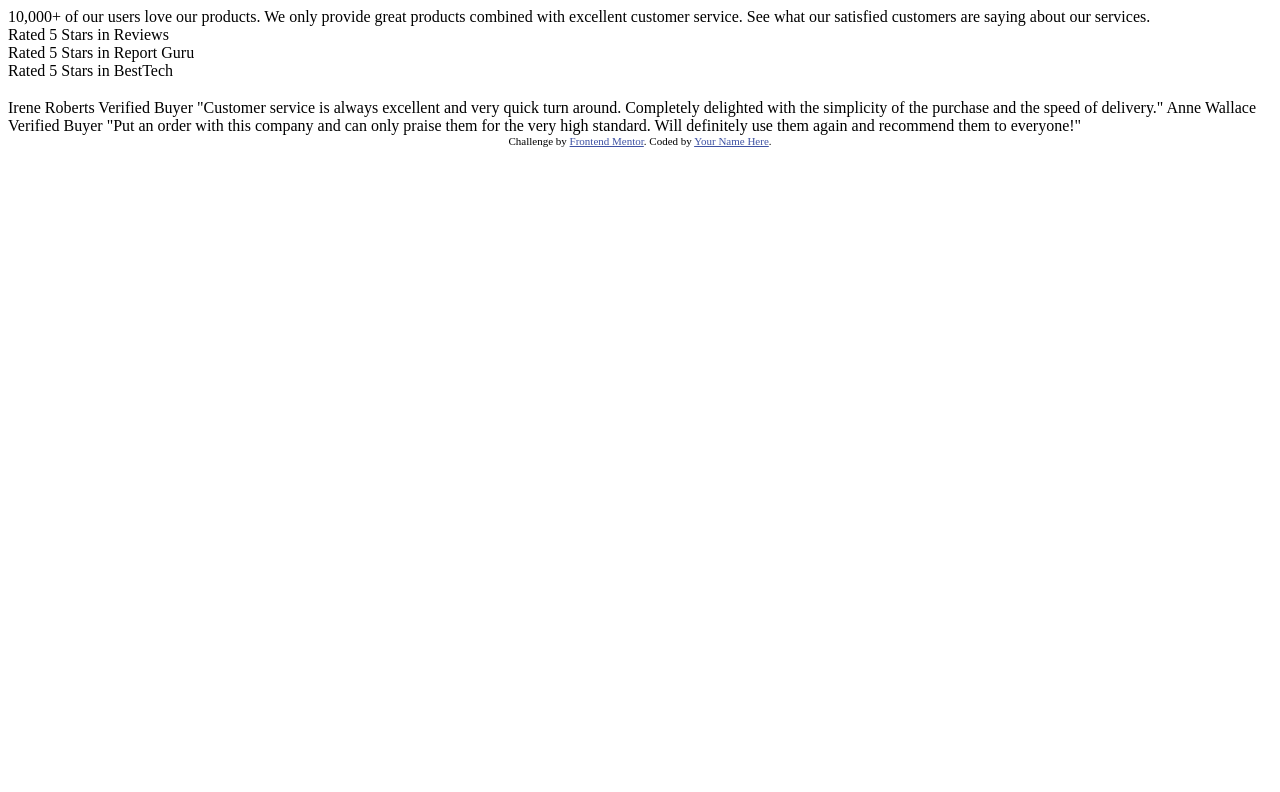
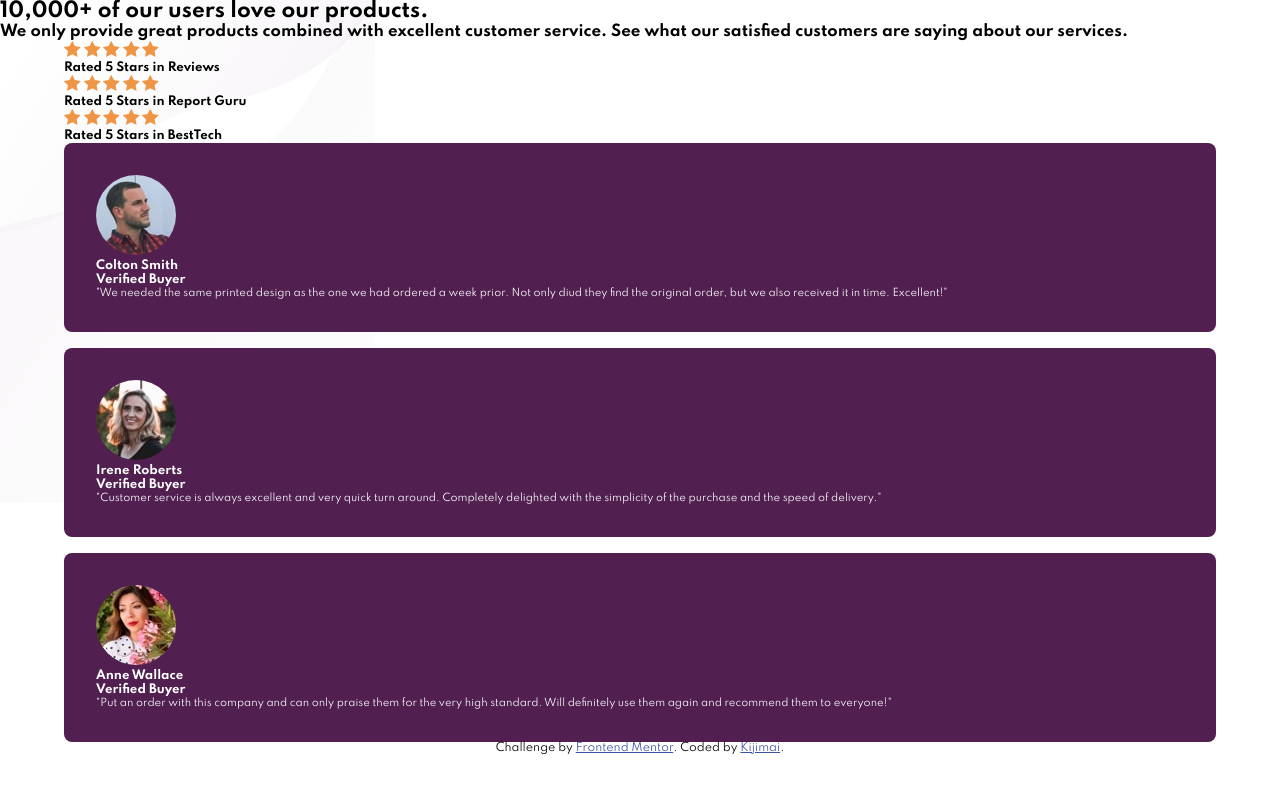
Before and after one commit to Kijimai/social-proof-section, a website: page index.html in a window 1280 px wide. Drawn offline with nearby package versions, Linux system fonts and the light colour scheme.

Commit message:
start of styling and sass

```diff
--- a/index.html
+++ b/index.html
@@ -9,6 +9,10 @@
       sizes="32x32"
       href="./images/favicon-32x32.png"
     />
+    <link rel="preconnect" href="https://fonts.googleapis.com">
+    <link rel="preconnect" href="https://fonts.gstatic.com" crossorigin>
+    <link href="https://fonts.googleapis.com/css2?family=Spartan:wght@400;500;700&display=swap" rel="stylesheet">
+    <link rel="stylesheet" href="style.css">
     <title>Frontend Mentor | Social proof section</title>
     <style>
       .attribution {
@@ -21,47 +25,89 @@
     </style>
   </head>
   <body>
+    <header>
+      <h1 class="top-header">
         10,000+ of our users love our products.
-
-    We only provide great products combined with excellent customer service.
-    See what our satisfied customers are saying about our services.
-
+      </h1>
+      <h2 class="bottom-header">
+        We only provide great products combined with excellent customer service. See what our satisfied customers are saying about our services.
+      </h2>
+    </header>
+    <main>
       <div class="rated-box">
-      Rated 5 Stars in Reviews
+        <div class="star-box">
+          <img src="images/icon-star.svg" alt="star">
+          <img src="images/icon-star.svg" alt="star">
+          <img src="images/icon-star.svg" alt="star">
+          <img src="images/icon-star.svg" alt="star">
+          <img src="images/icon-star.svg" alt="star">
+        </div>
+        <h3 class="rating-src">Rated 5 Stars in Reviews</h3>
       </div>
       <div class="rated-box">
-      Rated 5 Stars in Report Guru
+        <div class="star-box">
+          <img src="images/icon-star.svg" alt="star">
+          <img src="images/icon-star.svg" alt="star">
+          <img src="images/icon-star.svg" alt="star">
+          <img src="images/icon-star.svg" alt="star">
+          <img src="images/icon-star.svg" alt="star">
+        </div>
+        <h3 class="rating-src">Rated 5 Stars in Report Guru</h3>
       </div>
       <div class="rated-box">
-      Rated 5 Stars in BestTech
+        <div class="star-box">
+          <img src="images/icon-star.svg" alt="star">
+          <img src="images/icon-star.svg" alt="star">
+          <img src="images/icon-star.svg" alt="star">
+          <img src="images/icon-star.svg" alt="star">
+          <img src="images/icon-star.svg" alt="star">
+        </div>
+        <h3 class="rating-src">Rated 5 Stars in BestTech</h3>
+      </div>
+
+      <div class="social-proof-container">
+        <div class="social-proof">
+          <div class="user-profile">
+            <img class="avatar" src="images/image-colton.jpg" alt="colton">
+            <h3 class="username">Colton Smith</h3>
+            <h3 class="buyer-status">Verified Buyer</h3>
+          </div>
+          <div class="user-review">
+            <p>"We needed the same printed design as the one we had ordered a week prior. Not only diud they find the original order, but we also received it in time. Excellent!"</p>
+          </div>
         </div>
 
         <div class="social-proof">
           <div class="user-profile">
-        <h3 class="username"></h3>
-        <h3 class="buyer-status"></h3>
+            <img class="avatar" src="images/image-irene.jpg" alt="irene">
+            <h3 class="username">Irene Roberts</h3>
+            <h3 class="buyer-status">Verified Buyer</h3>
+          </div>
+          <div class="user-review">
+            <p>"Customer service is always excellent and very quick turn around. Completely delighted with the simplicity of the purchase and the speed of delivery."</p>
+          </div>
         </div>
 
+        <div class="social-proof">
+          <div class="user-profile">
+            <img class="avatar" src="images/image-anne.jpg" alt="anne">
+            <h3 class="username">Anne Wallace </h3>
+            <h3 class="buyer-status">Verified Buyer</h3>
+          </div>
+          <div class="user-review">
+            <p>"Put an order with this company and can only praise them for the very high standard. Will definitely use them again and recommend them to everyone!"</p>
+          </div>
+        </div>
       </div>
 
 
-
-
-    Irene Roberts
-    Verified Buyer
-    "Customer service is always excellent and very quick turn around. Completely
-    delighted with the simplicity of the purchase and the speed of delivery."
-
-    Anne Wallace
-    Verified Buyer
-    "Put an order with this company and can only praise them for the very high
-    standard. Will definitely use them again and recommend them to everyone!"
+    </main>
 
     <div class="attribution">
       Challenge by
       <a href="https://www.frontendmentor.io?ref=challenge" target="_blank"
         >Frontend Mentor</a
-      >. Coded by <a href="#">Your Name Here</a>.
+      >. Coded by <a href="https://github.com/Kijimai">Kijimai</a>.
     </div>
     <script src="https://cdnjs.cloudflare.com/ajax/libs/jquery/3.6.0/jquery.min.js" integrity="sha512-894YE6QWD5I59HgZOGReFYm4dnWc1Qt5NtvYSaNcOP+u1T9qYdvdihz0PPSiiqn/+/3e7Jo4EaG7TubfWGUrMQ==" crossorigin="anonymous" referrerpolicy="no-referrer"></script>
   </body>
--- a/style.sass
+++ b/style.sass
@@ -0,0 +1,39 @@
+:root
+  --social-proof-bg-color: #512051
+  --color-white: #fff
+
+html
+  font-size: 10px
+
+*,
+*::after,
+*::before
+  margin: 0
+  padding: 0
+  box-sizing: inherit
+
+body
+  background-image: url('images/bg-pattern-top-mobile.svg'), url('images/bg-pattern-bottom-mobile.svg')
+  background-repeat: no-repeat
+  font-family: 'Spartan', sans-serif
+
+main
+  max-width: 90%
+  margin: 0 auto
+
+.social-proof-container
+  display: flex
+  flex-direction: column
+  gap: 1.6rem
+
+.social-proof
+  display: flex
+  flex-direction: column
+  background-color: var(--social-proof-bg-color)
+  color: var(--color-white)
+  padding: 3.2rem
+  border-radius: 0.8rem
+  .avatar
+    border-radius: 50%
+
+/*# sourceMappingURL=style.sass.map */
```
Also changed, not shown: style.css, 2 other files. Lines whose indentation alone changed are shown as unchanged.
